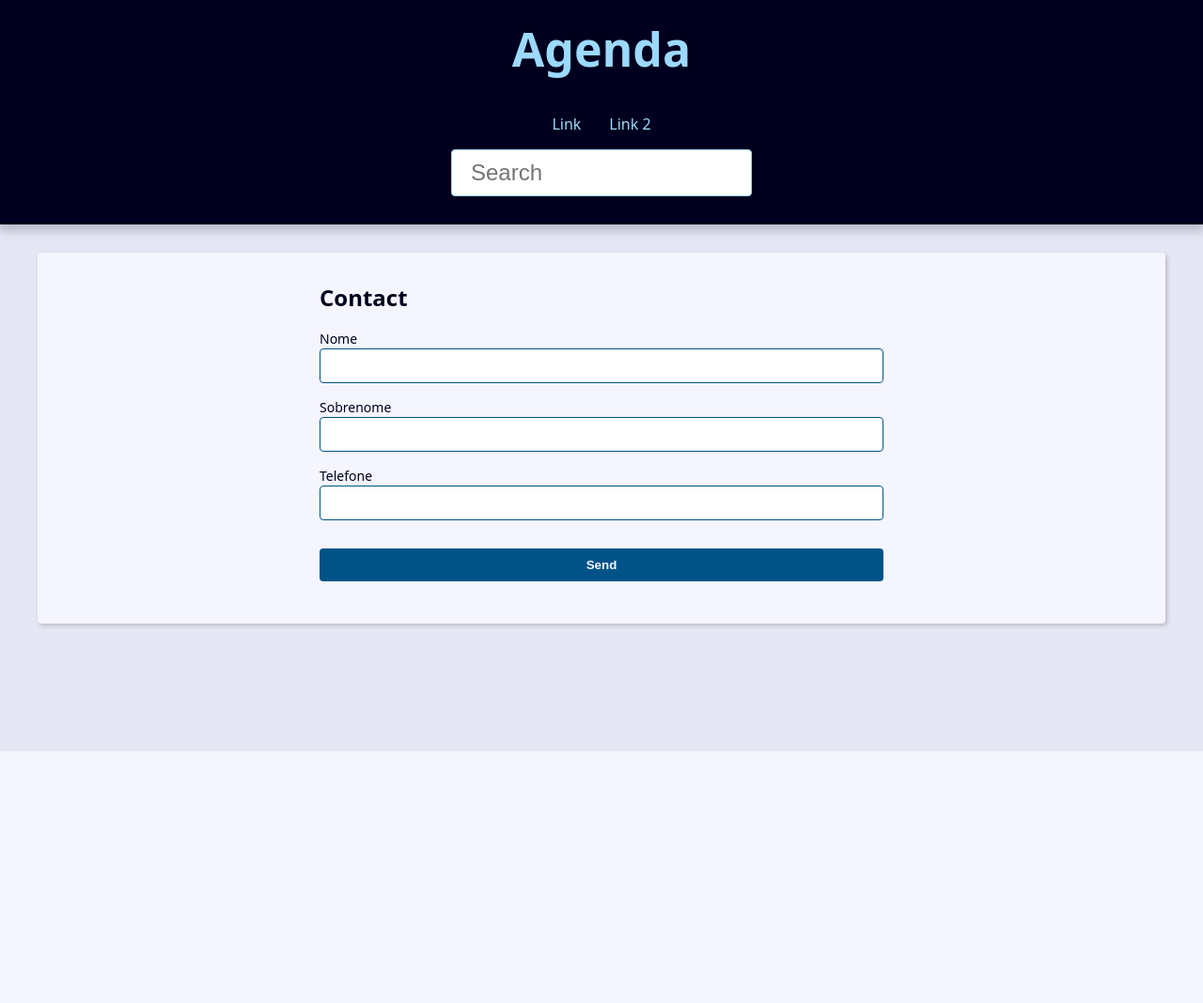
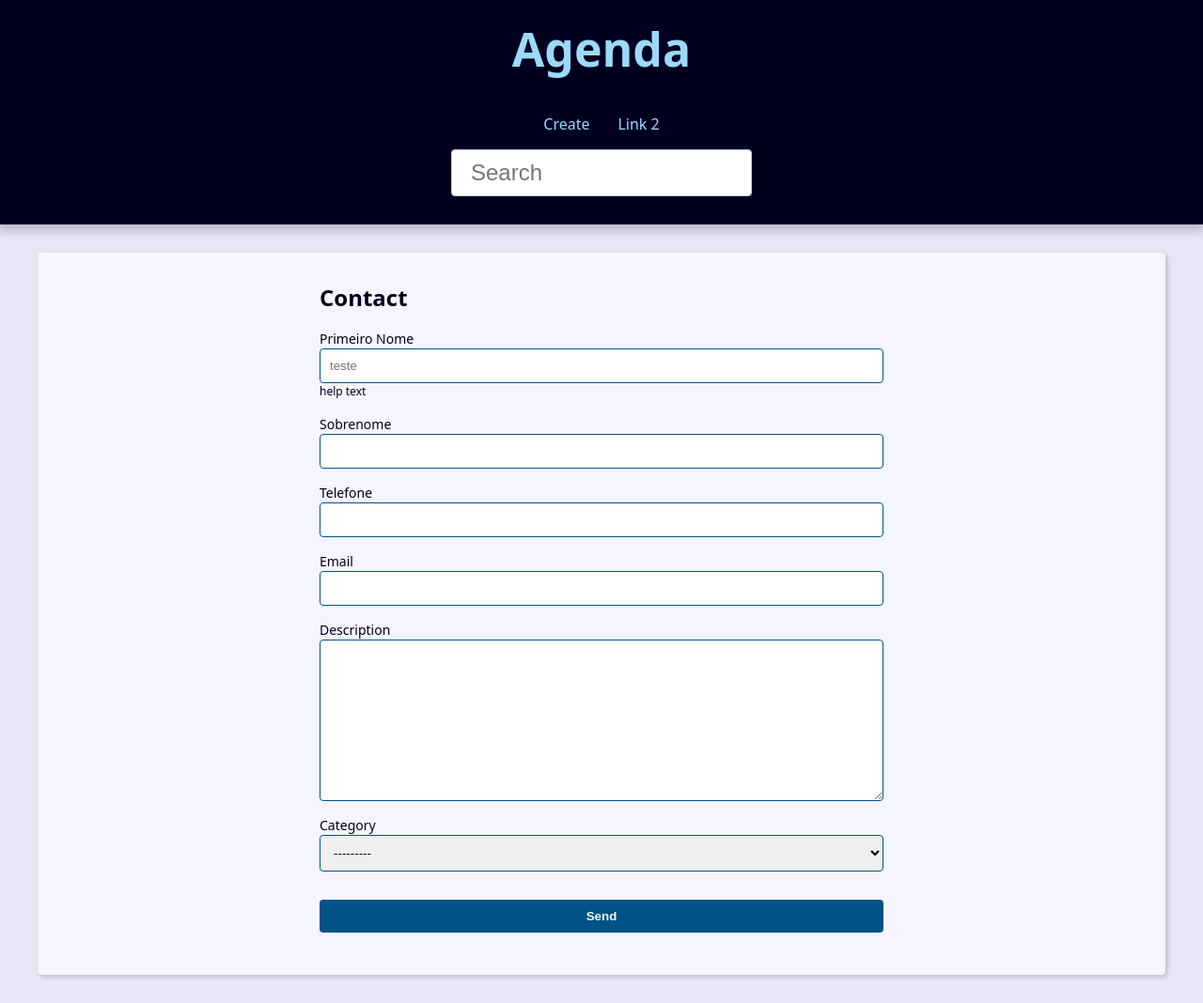
Before and after one commit to bryanoliveira11/Django-Agenda-Estudos, a Django app: page /contact/create/ in a window 1280 px wide. Shown: the whole page at 94% size. Before the commit the page ends 800 px from the top, so only its background shows below. Run offline with Django 4.2, Linux system fonts and the light colour scheme; data that the repository does not hold is empty.

Commit message:
form to create and update contacts

```diff
--- a/base_templates/global/partials/header.html
+++ b/base_templates/global/partials/header.html
@@ -6,7 +6,7 @@
     <nav class="menu">
       <ul class="menu-list">
         <li class="menu-item">
-          <a href="" class="menu-link"> Link </a>
+          <a href="{% url 'contact:create' %}" class="menu-link"> Create </a>
         </li>
         <li class="menu-item">
           <a href="" class="menu-link"> Link 2 </a>
--- a/contact/admin.py
+++ b/contact/admin.py
@@ -5,7 +5,7 @@ from contact import models
 @admin.register(models.Contact)
 class ContactAdmin(admin.ModelAdmin):
     list_display = ('id', 'first_name',
-                    'last_name', 'phone',
+                    'last_name', 'phone', 'email',
                     'category', 'show',)
     ordering = ('-id',)
     list_filter = ('created_date',)
--- a/contact/forms.py
+++ b/contact/forms.py
@@ -4,11 +4,46 @@ from django.core.exceptions import ValidationError
 
 
 class ContactForm(forms.ModelForm):
+    first_name = forms.CharField(
+        widget=forms.TextInput(
+            attrs={
+                'class': 'classe-a classe-b',
+                'placeholder': 'teste',
+            }
+        ),
+        label='Primeiro Nome',
+        help_text='help text'
+    )
+
     class Meta:
         model = Contact
-        fields = ('first_name', 'last_name', 'phone',)
+        fields = (
+            'first_name', 'last_name', 'phone',
+            'email', 'description', 'category',
+            )
 
     def clean(self):
-        self.add_error(None, ValidationError("erro muito foda no nome mano"))
+        cleaned_data = self.cleaned_data
+        first_name = cleaned_data.get('first_name')
+        last_name = cleaned_data.get('last_name')
+
+        if first_name == last_name:
+            error_msg = ValidationError(
+                    'O Primeiro Nome Não Deve Ser Igual ao Segundo Nome !',
+                    code='invalid')
+
+            self.add_error('first_name', error_msg)
+            self.add_error('last_name', error_msg)
 
         return super().clean()
+
+    def clean_first_name(self):
+        first_name = self.cleaned_data.get('first_name')
+
+        if first_name == 'teste':
+            self.add_error(
+                'first_name',
+                ValidationError('ERRO', code='invalid')
+                )
+
+        return first_name
--- a/contact/templates/contact/create.html
+++ b/contact/templates/contact/create.html
@@ -2,14 +2,19 @@
 
 <div class="form-wrapper">
   <h2>Contact</h2>
-  <form action="/contact/create/" method="POST" enctype="multipart/form-data">
+  <form action="{{ form_action }}" method="POST" enctype="multipart/form-data">
     {% csrf_token %}
     <div class="form-content">
       {% for field in form %}
 
       <div class="form-group">
         <label for="{{ field.id_for_label }}"> {{ field.label }} </label>
-        {{ field }} {{ field.errors }}
+        {{ field }}
+        {{ field.errors }}
+
+        {% if field.help_text %}
+          <p class="help-text"> {{ field.help_text }} </p>
+        {% endif %}
       </div>
 
       {% endfor %}
--- a/contact/urls.py
+++ b/contact/urls.py
@@ -6,6 +6,7 @@ app_name = 'contact'
 urlpatterns = [
     path('contact/<int:contact_id>/detail/', views.contact, name='contact'),
     path('contact/create/', views.create, name='create'),
+    path('contact/<int:contact_id>/update/', views.update, name='update'),
     path('search/', views.search, name='search'),
     path('', views.index, name='index'),
 ]
--- a/contact/views/contact_forms.py
+++ b/contact/views/contact_forms.py
@@ -1,18 +1,61 @@
-from django.shortcuts import render
+from django.shortcuts import render, redirect, get_object_or_404
+from django.urls import reverse
 from contact.forms import ContactForm
+from contact.models import Contact
 
 
 def create(request):
+    form_action = reverse('contact:create')
 
     if request.method == 'POST':
+        form = ContactForm(request.POST)
+
         context = {
-            'form': ContactForm(data=request.POST),
+            'form': form,
+            'form_action': form_action,
         }
+
+        if form.is_valid():
+            contact = form.save()
+            return redirect('contact:update', contact_id=contact.pk)
 
         return render(request, 'contact/create.html', context)
 
     context = {
             'form': ContactForm(),
+            'form_action': form_action,
+            'site_title': "Create Contact |",
         }
 
     return render(request, 'contact/create.html', context)
+
+
+def update(request, contact_id):
+    contact = get_object_or_404(
+        Contact, pk=contact_id, show=True
+        )
+    form_action = reverse('contact:update', args=(contact_id,))
+
+    form = ContactForm(data=request.POST)
+
+    if request.method == 'POST':
+        form = ContactForm(request.POST, instance=contact)
+
+        context = {
+            'form': form,
+            'form_action': form_action,
+        }
+
+        if form.is_valid():
+            contact = form.save()
+            return redirect('contact:update', contact_id=contact.pk)
+
+        return render(request, 'contact/create.html', context)
+
+    context = {
+            'form': ContactForm(instance=contact),
+            'form_action': form_action,
+            'site_title': "Update Contact |",
+        }
+
+    return render(request, 'contact/create.html', context)
```
